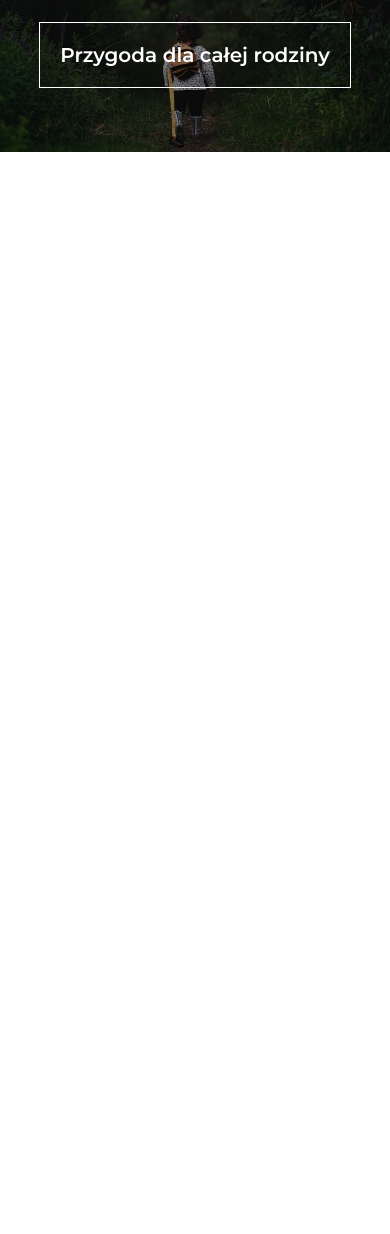
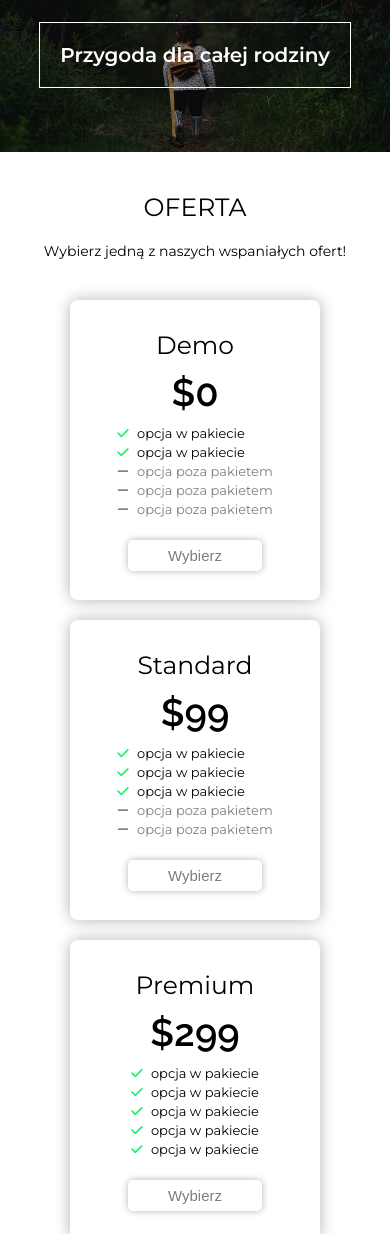
Before and after one commit to NataliaJurecka/ForestGroup, a website: page index.html in a window 390 px wide. Shown: the part 766-2000 px from the top of the page. Before the commit the page ends 918 px from the top, so only its background shows below. Drawn offline with Linux system fonts and the light colour scheme.

Commit message:
offers section done for mobile

```diff
--- a/index.html
+++ b/index.html
@@ -6,7 +6,7 @@
     <meta name="viewport" content="width=device-width, initial-scale=1.0">
     <title>Forest Group</title>
     <!-- GOOGLEFONTS -->
-    <link href="https://fonts.googleapis.com/css2?family=Montserrat:wght@300;400;600&display=swap" rel="stylesheet">
+    <link href="https://fonts.googleapis.com/css2?family=Montserrat:wght@300;400;600&family=Raleway:wght@600&display=swap" rel="stylesheet">
     <!-- FONT AWESOME KIT -->
     <script src="https://kit.fontawesome.com/6612d17aa1.js" crossorigin="anonymous"></script>
 
@@ -75,102 +75,102 @@
             <img src="dist/img/girl-5785590_640.jpg" alt="" class="hero-img__img">
             <h1 class="hero-img__title">Przygoda dla całej rodziny</h1>
         </section>
-        <!--
+
         <section class="offers">
 
             <div class="wrapper">
-                <h2 class="offers__title">OFERTA</h2>
+                <h2 class="offers__title section-title">OFERTA</h2>
                 <p class="offers__text">Wybierz jedną z naszych wspaniałych ofert!</p>
-                <div class="about-us__boxes">
+                <div class="offers__boxes">
 
-                    <div class="about-us__box">
-                        <h3 class="about-us__box-title">Demo</h3>
-                        <p class="about-us__box-price">$0</p>
-                        <ul class="about-us__box-list">
-                            <li class="about-us__box-list-item">
+                    <div class="offers__box">
+                        <h3 class="offers__box-title">Demo</h3>
+                        <p class="offers__box-price">$0</p>
+                        <ul class="offers__box-list">
+                            <li class="offers__box-list-item">
                                 <i class="fa-solid fa-check"></i>
                                 opcja w pakiecie
                             </li>
-                            <li class="about-us__box-list-item">
+                            <li class="offers__box-list-item">
                                 <i class="fa-solid fa-check"></i>
                                 opcja w pakiecie
                             </li>
-                            <li class="about-us__box-list-item">
+                            <li class="offers__box-list-item--off">
                                 <i class="fa-solid fa-minus"></i>
                                 opcja poza pakietem
                             </li>
-                            <li class="about-us__box-list-item">
+                            <li class="offers__box-list-item--off">
                                 <i class="fa-solid fa-minus"></i>
                                 opcja poza pakietem
                             </li>
-                            <li class="about-us__box-list-item">
+                            <li class="offers__box-list-item--off">
                                 <i class="fa-solid fa-minus"></i>
                                 opcja poza pakietem
                             </li>
                         </ul>
-                        <button class="about-us__option-btn">Wybierz</button>
+                        <button class="offers__box-option-btn">Wybierz</button>
                     </div>
 
-                    <div class="about-us__box">
-                        <h3 class="about-us__box-title">Standard</h3>
-                        <p class="about-us__box-price">$99</p>
-                        <ul class="about-us__box-list">
-                            <li class="about-us__box-list-item">
+                    <div class="offers__box">
+                        <h3 class="offers__box-title">Standard</h3>
+                        <p class="offers__box-price">$99</p>
+                        <ul class="offers__box-list">
+                            <li class="offers__box-list-item">
                                 <i class="fa-solid fa-check"></i>
                                 opcja w pakiecie
                             </li>
-                            <li class="about-us__box-list-item">
+                            <li class="offers__box-list-item">
                                 <i class="fa-solid fa-check"></i>
                                 opcja w pakiecie
                             </li>
-                            <li class="about-us__box-list-item">
+                            <li class="offers__box-list-item">
                                 <i class="fa-solid fa-check"></i>
                                 opcja w pakiecie
                             </li>
-                            <li class="about-us__box-list-item">
+                            <li class="offers__box-list-item--off">
                                 <i class="fa-solid fa-minus"></i>
                                 opcja poza pakietem
                             </li>
-                            <li class="about-us__box-list-item">
+                            <li class="offers__box-list-item--off">
                                 <i class="fa-solid fa-minus"></i>
                                 opcja poza pakietem
                             </li>
                         </ul>
-                        <button class="about-us__option-btn">Wybierz</button>
+                        <button class="offers__box-option-btn">Wybierz</button>
                     </div>
 
-                    <div class="about-us__box">
-                        <h3 class="about-us__box-title">Premium</h3>
-                        <p class="about-us__box-price">$299</p>
-                        <ul class="about-us__box-list">
-                            <li class="about-us__box-list-item">
+                    <div class="offers__box">
+                        <h3 class="offers__box-title">Premium</h3>
+                        <p class="offers__box-price">$299</p>
+                        <ul class="offers__box-list">
+                            <li class="offers__box-list-item">
                                 <i class="fa-solid fa-check"></i>
                                 opcja w pakiecie
                             </li>
-                            <li class="about-us__box-list-item">
+                            <li class="offers__box-list-item">
                                 <i class="fa-solid fa-check"></i>
                                 opcja w pakiecie
                             </li>
-                            <li class="about-us__box-list-item">
+                            <li class="offers__box-list-item">
                                 <i class="fa-solid fa-check"></i>
                                 opcja w pakiecie
                             </li>
-                            <li class="about-us__box-list-item">
+                            <li class="offers__box-list-item">
                                 <i class="fa-solid fa-check"></i>
                                 opcja w pakiecie
                             </li>
-                            <li class="about-us__box-list-item">
+                            <li class="offers__box-list-item">
                                 <i class="fa-solid fa-check"></i>
                                 opcja w pakiecie
                             </li>
                         </ul>
-                        <button class="about-us__option-btn">Wybierz</button>
+                        <button class="offers__box-option-btn">Wybierz</button>
                     </div>
 
                 </div>
             </div>
 
-        </section> -->
+        </section>
 
 
     </main>
--- a/src/sass/_colors.scss
+++ b/src/sass/_colors.scss
@@ -1,6 +1,7 @@
 $white: #fff;
-$green-color: #00ffaa;
+$green-color: #17f163;
 $green-color-hover: #0fe29c;
 $dark: #232323;
 $darker: #191919;
+$light-text: #7d7d7d;
 $darkBg: rgba(36,36,36,.1);
--- a/src/sass/_mixins.scss
+++ b/src/sass/_mixins.scss
@@ -1,8 +1,7 @@
 @use './colors' as *;
 
-@mixin Images($bgImg) {
-	background-image: $darkBg, url($bgImg);
-	background-size: cover;
-	background-position: center;
-	background-attachment: fixed;
+@mixin SectionTitle {
+	padding-top: 40px;
+	font-size: 2.5rem;
+	font-weight: 400;
 }
--- a/src/sass/style.scss
+++ b/src/sass/style.scss
@@ -100,14 +100,13 @@ header {
 
 .about-us {
 	.wrapper {
-		padding-top: 40px;
 		display: flex;
 		flex-direction: column;
 		justify-content: center;
 		align-items: center;
 
 		.section-title {
-			font-size: 2.5rem;
+			@include SectionTitle;
 		}
 
 		.about-us__box {
@@ -124,6 +123,7 @@ header {
 					display: flex;
 					justify-content: center;
 					align-items: center;
+					overflow: hidden;
 				}
 			}
 			&-text {
@@ -179,6 +179,87 @@ header {
 	}
 }
 
+// ==========================================
+// HERO-IMG SECTION
+// ==========================================
+
+.offers {
+	.wrapper {
+		display: flex;
+		flex-direction: column;
+		justify-content: center;
+		align-items: center;
+		.offers__title {
+			@include SectionTitle;
+		}
+
+		.offers__text {
+			padding: 20px 0;
+			font-size: 1.4rem;
+		}
+
+		.offers__boxes {
+			.offers__box {
+				display: flex;
+				flex-direction: column;
+				justify-content: center;
+				align-items: center;
+				width: 250px;
+				height: 300px;
+				margin: 20px;
+				box-shadow: 0px 0px 15px rgba(0, 0, 0, 0.3);
+				border-radius: 8px;
+				&-title {
+					font-size: 2.5rem;
+					font-weight: 400;
+					padding-bottom: 10px;
+				}
+				&-price {
+					font-family: 'Raleway', sans-serif;
+					font-size: 3.8rem;
+					font-weight: bold;
+					padding-bottom: 10px;
+				}
+				&-list {
+					padding-bottom: 20px;
+					font-size: 1.3rem;
+					list-style: none;
+					&-item {
+						padding-bottom: 3px;
+						font-weight: medium;
+						.fa-check {
+							padding-right: 5px;
+							color: $green-color;
+						}
+					}
+					&-item--off {
+						padding-bottom: 3px;
+						color: $light-text;
+						.fa-minus {
+							padding-right: 5px;
+							color: $light-text;
+						}
+					}
+				}
+				&-option-btn {
+					padding: 7px 40px;
+					font-size: 1.5rem;
+					border: none;
+					border-radius: 5px;
+					box-shadow: 0px 0px 7px rgba(0, 0, 0, 0.3);
+					color: $light-text;
+					background-color: $white;
+					transition: color .3s, background-color .3s;
+					&:hover {
+						color: $dark;
+						background-color: $green-color;
+					}
+				}
+			}
+		}
+	}
+}
+
 @import './small';
 @import './medium';
 @import './large';
```
Also changed, not shown: dist/css/style.min.css, 1 other file.
